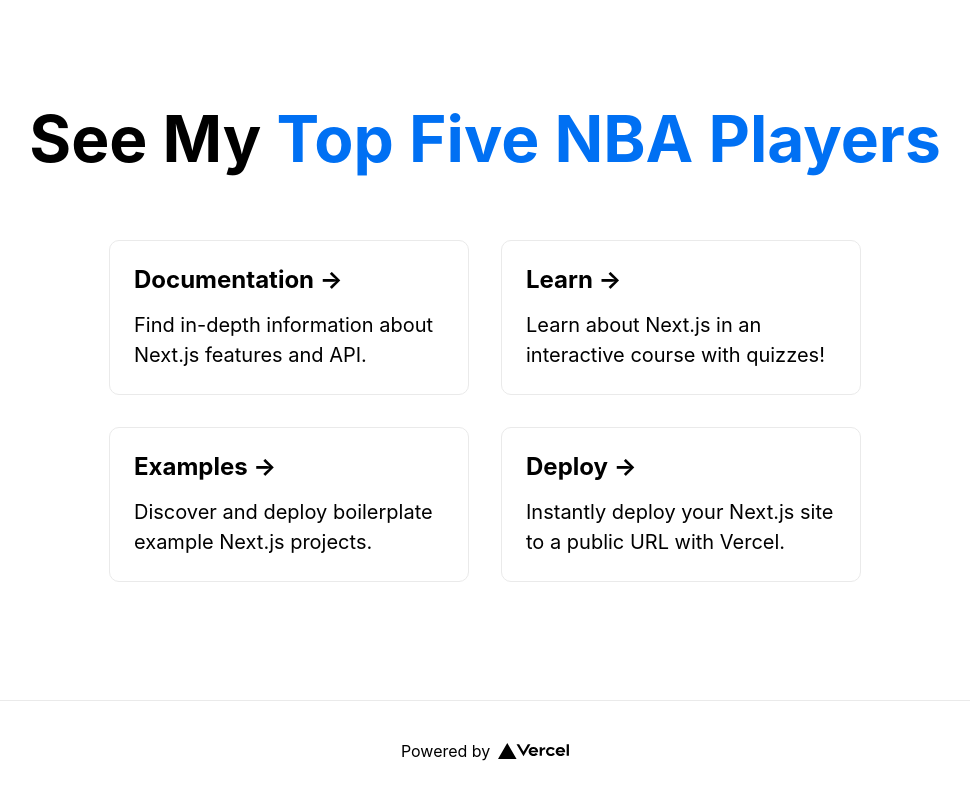
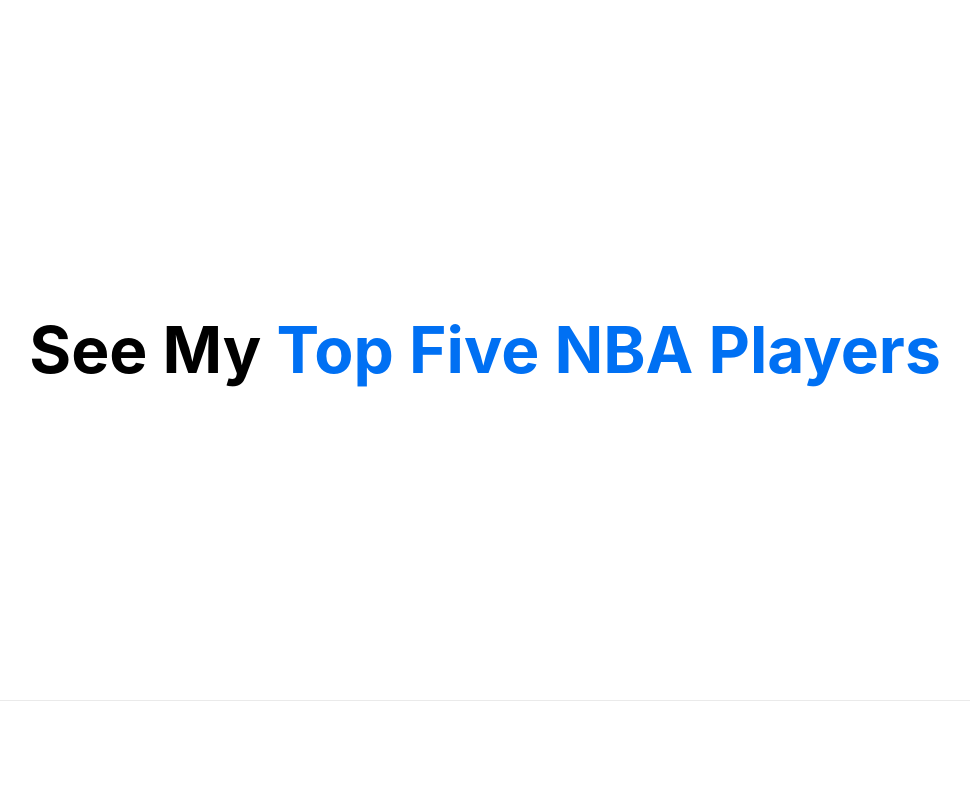
Before and after one commit to ZhenyiZhang/top-players, a Next.js app: page / in a window 1280 px wide. Shown: the whole page, without its empty margins (155-1125 px from the left). Built offline with nearby package versions, Linux system fonts and the light colour scheme.

Commit message:
added card styling

```diff
--- a/pages/index.js
+++ b/pages/index.js
@@ -13,45 +13,8 @@
         <h1 className={styles.title}>
           See My  <a href="/players">Top Five NBA Players</a>
         </h1>
-        <div className={styles.grid}>
-          <a href="https://nextjs.org/docs" className={styles.card}>
-            <h3>Documentation &rarr;</h3>
-            <p>Find in-depth information about Next.js features and API.</p>
-          </a>
-
-          <a href="https://nextjs.org/learn" className={styles.card}>
-            <h3>Learn &rarr;</h3>
-            <p>Learn about Next.js in an interactive course with quizzes!</p>
-          </a>
-
-          <a
-            href="https://github.com/vercel/next.js/tree/master/examples"
-            className={styles.card}
-          >
-            <h3>Examples &rarr;</h3>
-            <p>Discover and deploy boilerplate example Next.js projects.</p>
-          </a>
-
-          <a
-            href="https://vercel.com/import?filter=next.js&utm_source=create-next-app&utm_medium=default-template&utm_campaign=create-next-app"
-            className={styles.card}
-          >
-            <h3>Deploy &rarr;</h3>
-            <p>
-              Instantly deploy your Next.js site to a public URL with Vercel.
-            </p>
-          </a>
-        </div>
       </main>
       <footer className={styles.footer}>
-        <a
-          href="https://vercel.com?utm_source=create-next-app&utm_medium=default-template&utm_campaign=create-next-app"
-          target="_blank"
-          rel="noopener noreferrer"
-        >
-          Powered by{' '}
-          <img src="/vercel.svg" alt="Vercel Logo" className={styles.logo} />
-        </a>
       </footer>
     </div>
   )
```
Also changed, not shown: components/card/card.js (+16 -3 lines), pages/players.js (+12 -13 lines).
